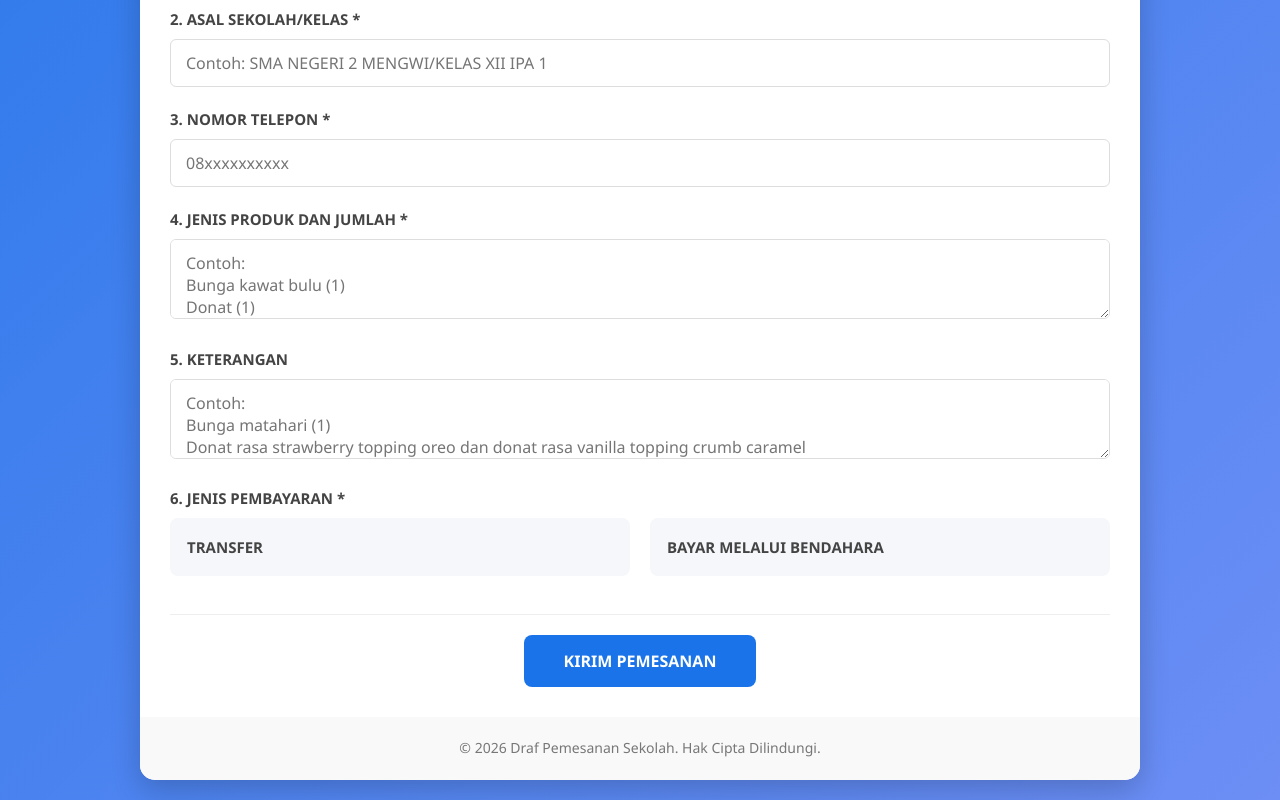
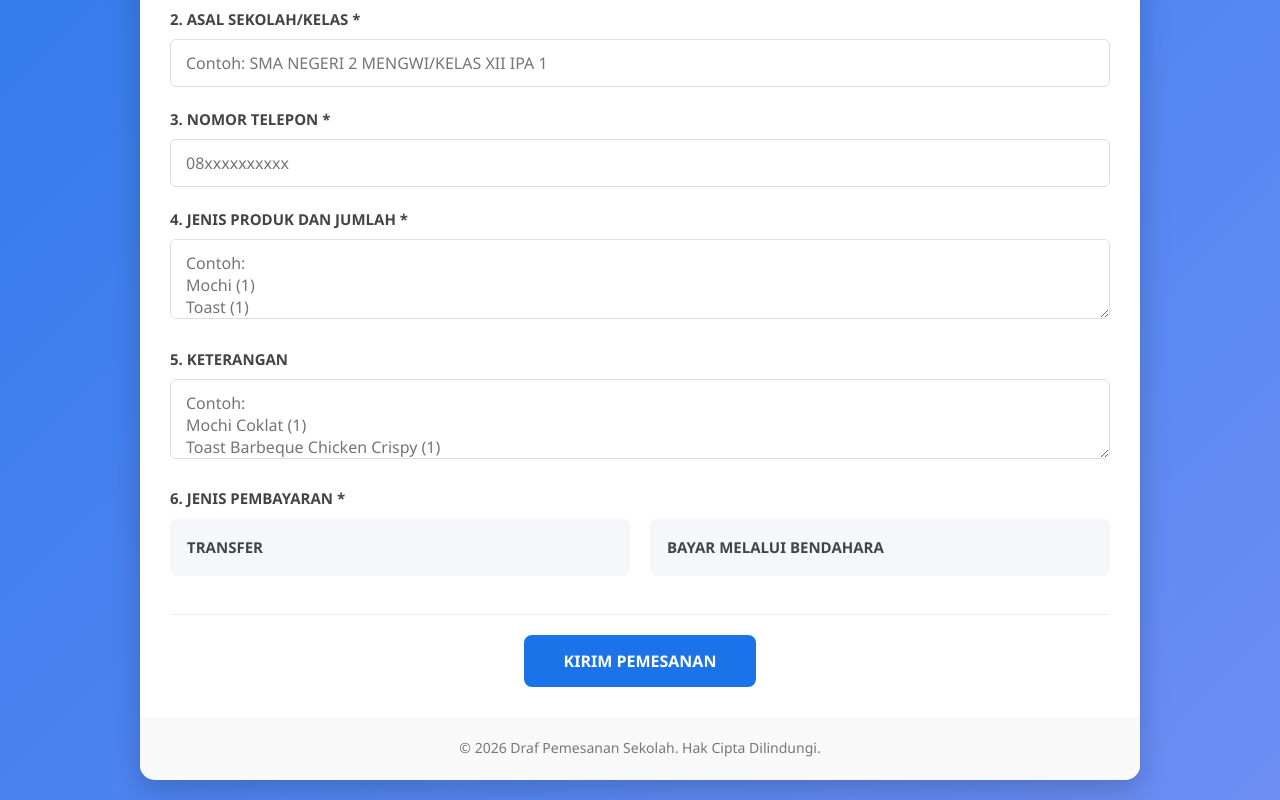
Before and after one commit to bagusdanu/Kewirausahaan-PIK-R-Dwisma, a plain HTML site: page index.html in a window 1280 px wide. Shown: the part 950-1750 px from the top of the page. Drawn offline with Linux system fonts and the light colour scheme; placeholder pictures from the web are drawn by us.

Commit message:
Add files via upload

```diff
--- a/index.html
+++ b/index.html
@@ -618,7 +618,7 @@
             <h2>PRODUK (MENU)</h2>
             <div class="menu-container">
                 <div class="a4-poster-container" id="a4-poster-container">
-                    <img src="poster1.jpg" alt="Contoh Produk Poster A4" class="a4-poster" id="a4-poster"
+                    <img src="poster jualan.jpg" alt="Contoh Produk Poster A4" class="a4-poster" id="a4-poster"
                          onerror="this.src='https://via.placeholder.com/595x842/ffffff/1a73e8?text=CONTOH+POSTER+A4\nUkuran: 210mm x 297mm\nFormat: Portrait'">
                 </div>
                 <div class="poster-caption">
@@ -658,10 +658,10 @@
                 <div class="form-group">
                     <label for="produk">4. JENIS PRODUK DAN JUMLAH *</label>
                     <textarea id="produk" name="entry.1027782270" placeholder="Contoh:
-Bunga kawat bulu (1)
-Donat (1)
+Mochi (1)
+Toast (1)
 Dimsum isi 3 (1)
-Slice cake (1)" required></textarea>
+Salad Buah (1)" required></textarea>
                     <div class="error-message" id="produk-error">Jenis produk dan jumlah harus diisi</div>
                 </div>
 
@@ -669,10 +669,9 @@ Slice cake (1)" required></textarea>
                 <div class="form-group">
                     <label for="keterangan">5. KETERANGAN</label>
                     <textarea id="keterangan" name="entry.1111854460" placeholder="Contoh:
-Bunga matahari (1)
-Donat rasa strawberry topping oreo dan donat rasa vanilla topping crumb caramel
-Dimsum add on Chili oil
-Slice cake rasa red Velvet"></textarea>
+Mochi Coklat (1)
+Toast Barbeque Chicken Crispy (1)
+Dimsum isi 6 add on Chili oil (1)"></textarea>
                 </div>
 
                 <!-- JENIS PEMBAYARAN - entry.1359891585 -->
```
